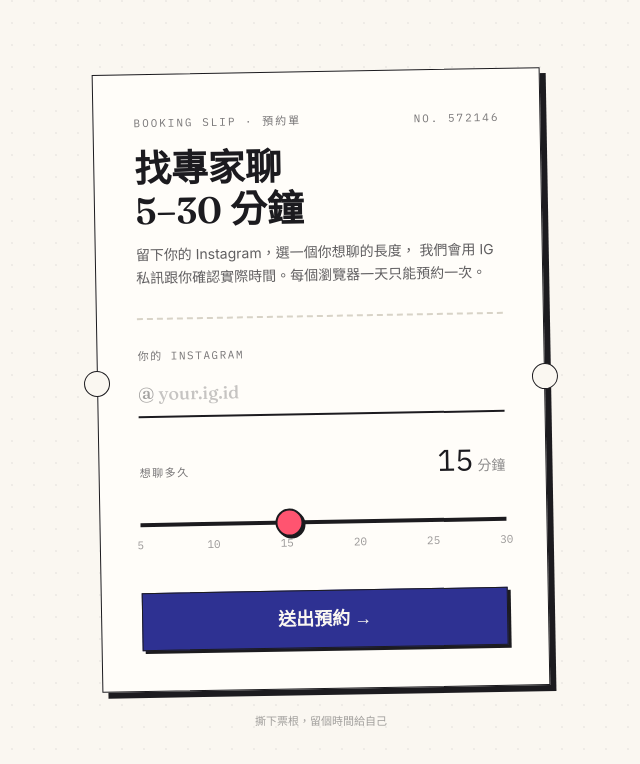
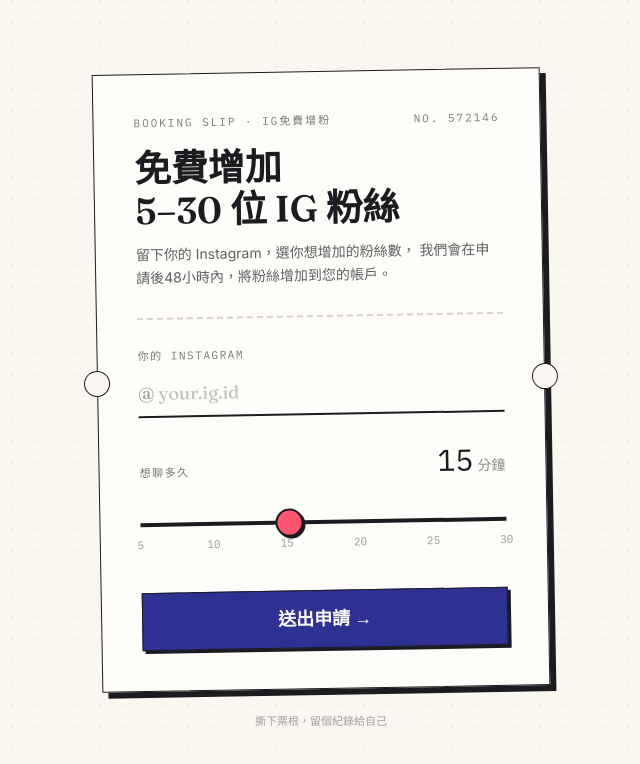
Before and after one commit to eeeeeeeeeeeeez/insfree, a Next.js app: page / in a window 1280 px wide. Shown: the top 764 px of the page, without its empty margins (319-959 px from the left). Built offline with nearby package versions, Linux system fonts and the light colour scheme; no server answers.

Commit message:
Update page.tsx

```diff
--- a/app/page.tsx
+++ b/app/page.tsx
@@ -83,7 +83,7 @@ export default function BookingPage() {
       // 寫入 Google Sheet / Airtable / Email 通知等你想要的目的地。
       await new Promise((resolve) => setTimeout(resolve, 700));
 
-      console.log("預約送出：", newRecord);
+      console.log("申請送出：", newRecord);
 
       try {
         window.localStorage.setItem(STORAGE_KEY, JSON.stringify(newRecord));
@@ -109,20 +109,20 @@ export default function BookingPage() {
         <div className="ticket -rotate-1 px-8 py-9 sm:px-10 sm:py-10">
           {/* Header */}
           <div className="flex items-start justify-between font-mono text-[11px] tracking-[0.18em] uppercase text-ink/60">
-            <span>Booking Slip · 預約單</span>
+            <span>Booking Slip · IG免費增粉</span>
             <span>No. {ticketNo}</span>
           </div>
 
           <h1 className="font-display font-semibold text-[2rem] sm:text-[2.3rem] leading-[1.15] mt-4">
-            找專家聊
+            免費增加
             <br />
-            5–30 分鐘
+            5–30 位 IG 粉絲
           </h1>
 
           {showForm && (
             <p className="mt-3 text-sm text-ink/70 leading-relaxed">
-              留下你的 Instagram，選一個你想聊的長度，
-              我們會用 IG 私訊跟你確認實際時間。每個瀏覽器一天只能預約一次。
+              留下你的 Instagram，選你想增加的粉絲數，
+              我們會在申請後48小時內，將粉絲增加到您的帳戶。
             </p>
           )}
 
@@ -226,7 +226,7 @@ export default function BookingPage() {
                     送出中…
                   </>
                 ) : (
-                  <>送出預約 →</>
+                  <>送出申請 →</>
                 )}
               </button>
             </form>
@@ -241,12 +241,10 @@ export default function BookingPage() {
                 @{record.instagram} · {record.minutes} 分鐘
               </p>
               <p className="mt-3 text-sm text-ink/70 leading-relaxed">
-                我們會透過 Instagram 私訊跟你確認時間。這個表單目前還沒接後端，
-                資料只印在瀏覽器 console，之後可以接上 Google Sheet、Email 或
-                Airtable。
+               申請後48小時內，會將粉絲增加到您的帳戶
               </p>
               <p className="mt-4 font-mono text-[11px] text-ink/45">
-                這個瀏覽器今天已經預約過了，明天可以再填一次。
+                今天已經申請過了，明天可以再申請一次。
               </p>
             </div>
           )}
@@ -254,21 +252,20 @@ export default function BookingPage() {
           {status === "locked" && record && (
             <div className="py-2">
               <p className="font-mono text-[11px] tracking-[0.14em] uppercase text-coral mb-3">
-                今天已經預約過了
+                今天已經申請過了
               </p>
               <p className="font-display text-xl leading-snug">
                 @{record.instagram} · {record.minutes} 分鐘
               </p>
               <p className="mt-3 text-sm text-ink/70 leading-relaxed">
-                這個瀏覽器今天已經送出過一次預約。想再填一次的話，
-                請明天再回來，或是換一台裝置 / 瀏覽器。
+                今天已經申請過一次。想再申請一次的話，請明天再回來。
               </p>
             </div>
           )}
         </div>
 
         <p className="text-center font-mono text-[11px] text-ink/40 mt-6">
-          撕下票根，留個時間給自己
+          撕下票根，留個紀錄給自己
         </p>
       </div>
     </main>
```
